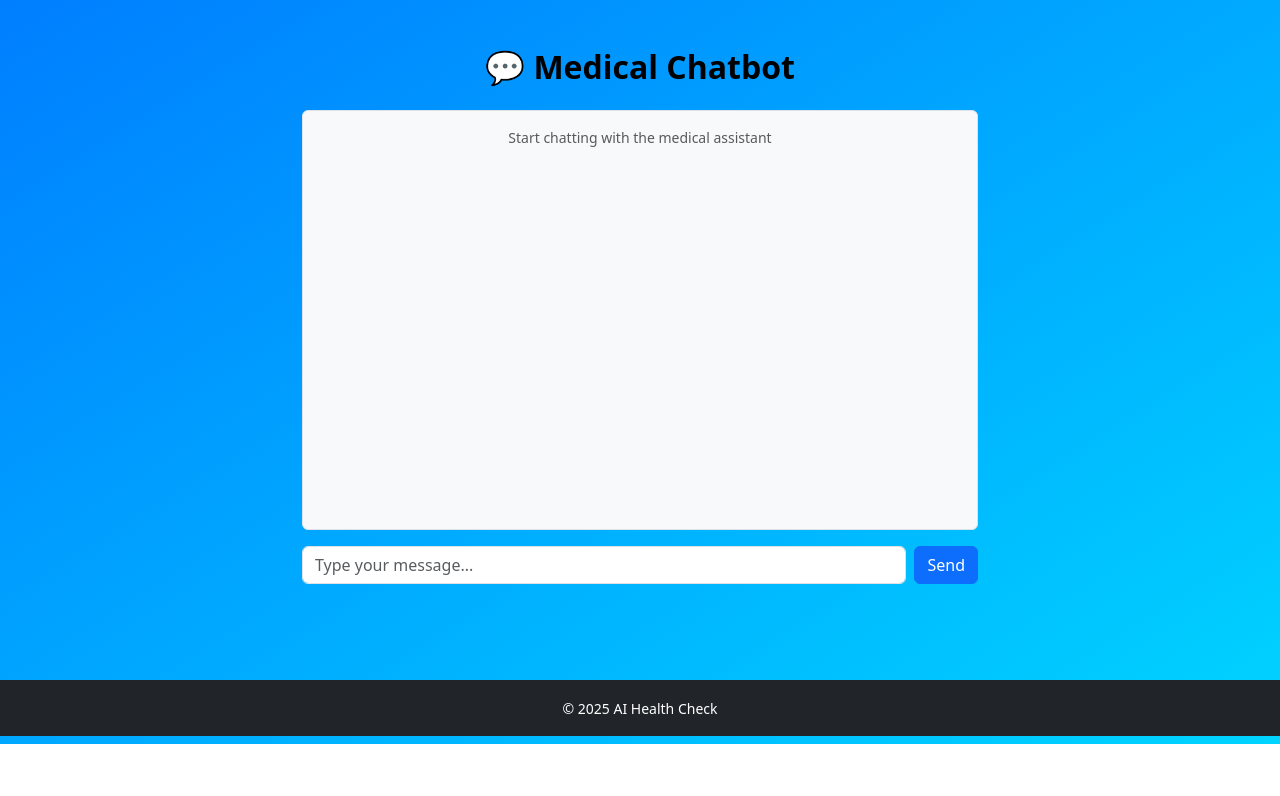
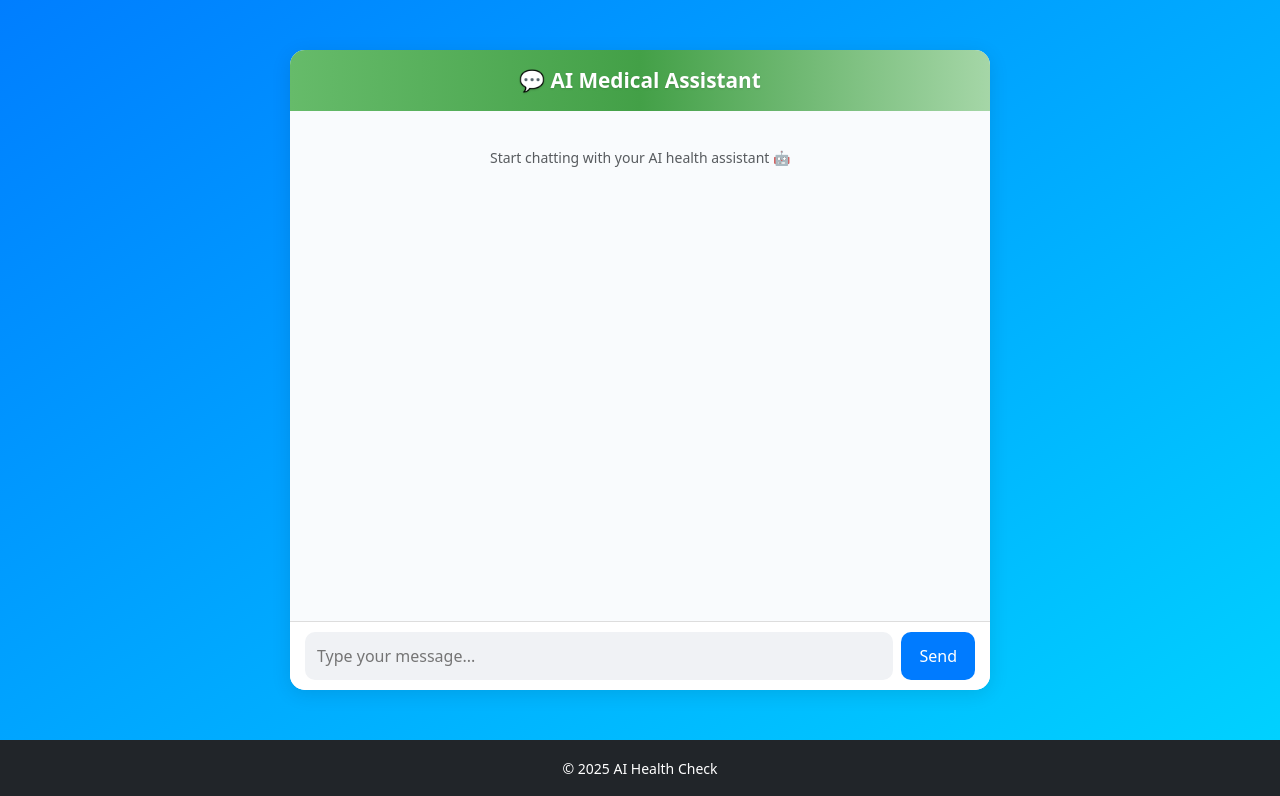
Before and after one commit to Zuhaib-01/AIHealthCheck, a Flask app: page /chatbot in a window 1280 px wide. Shown: the part 56-852 px from the top of the page. Before the commit the page ends 800 px from the top, so only its background shows below. Run offline with Flask 3, Linux system fonts and the light colour scheme; the visitor is signed in with stand-in values (Sample User, id 1).

Commit message:
updated the chatbot ui

```diff
--- a/templates/chatbot.html
+++ b/templates/chatbot.html
@@ -2,16 +2,149 @@
 {% block title %}Chatbot | AI Health Check{% endblock %}
 
 {% block content %}
-<div class="container py-5" style="max-width: 700px;">
-  <h2 class="text-center mb-4 text-black fw-bold">💬 Medical Chatbot</h2>
+<style>
+  /* Chat container styling */
+  .chat-container {
+    max-width: 700px;
+    margin: 50px auto;
+    background: #ffffff;
+    border-radius: 15px;
+    box-shadow: 0 4px 20px rgba(0, 0, 0, 0.1);
+    display: flex;
+    flex-direction: column;
+    height: 80vh;
+  }
 
-  <div id="chat-box" class="border rounded p-3 bg-light" style="height: 420px; overflow-y: auto;">
-    <div class="text-muted small text-center mb-2">Start chatting with the medical assistant</div>
+  /* Chat header */
+  .chat-header {
+    background: linear-gradient(90deg, #66bb6a, #43a047, #a5d6a7);
+    color: white;
+    text-align: center;
+    padding: 15px;
+    border-radius: 15px 15px 0 0;
+    font-weight: bold;
+    font-size: 1.3rem;
+    text-shadow: 0 1px 2px rgba(0, 0, 0, 0.15);
+  }
+
+  /* Chat messages area */
+  #chat-box {
+    flex: 1;
+    padding: 20px;
+    overflow-y: auto;
+    background: #f9fbfd;
+  }
+
+  /* Chat bubbles */
+  .chat-bubble {
+    max-width: 75%;
+    padding: 10px 15px;
+    border-radius: 20px;
+    margin-bottom: 12px;
+    line-height: 1.4;
+    word-wrap: break-word;
+    font-size: 0.95rem;
+  }
+
+  #chat-box {
+    display: flex;
+    flex-direction: column;
+  }
+
+  .chat-bubble.user {
+    background: #007bff;
+    color: white;
+    align-self: flex-end;
+    border-bottom-right-radius: 5px;
+  }
+
+  .chat-bubble.bot {
+    background: #e9ecef;
+    color: #212529;
+    align-self: flex-start;
+    border-bottom-left-radius: 5px;
+  }
+
+  /* Typing indicator */
+  .typing-indicator {
+    display: inline-flex;
+    align-items: center;
+    gap: 4px;
+  }
+
+  .typing-dot {
+    width: 6px;
+    height: 6px;
+    background-color: #999;
+    border-radius: 50%;
+    animation: blink 1s infinite alternate;
+  }
+
+  .typing-dot:nth-child(2) {
+    animation-delay: 0.2s;
+  }
+
+  .typing-dot:nth-child(3) {
+    animation-delay: 0.4s;
+  }
+
+  @keyframes blink {
+    from {
+      opacity: 0.3;
+    }
+
+    to {
+      opacity: 1;
+    }
+  }
+
+  /* Input area */
+  .chat-input {
+    display: flex;
+    border-top: 1px solid #ddd;
+    padding: 10px 15px;
+    background: #ffffff;
+    border-radius: 0 0 15px 15px;
+  }
+
+  .chat-input input {
+    flex: 1;
+    border: none;
+    outline: none;
+    padding: 12px;
+    border-radius: 10px;
+    background: #f0f2f5;
+  }
+
+  .chat-input button {
+    background: #007bff;
+    border: none;
+    color: white;
+    padding: 0 18px;
+    border-radius: 10px;
+    margin-left: 8px;
+    transition: background 0.3s ease;
+  }
+
+  .chat-input button:hover {
+    background: #0056b3;
+  }
+</style>
+
+<div class="chat-container">
+  <div class="chat-header">
+    💬 AI Medical Assistant
   </div>
 
-  <form id="chat-form" class="mt-3 d-flex">
-    <input id="user-input" type="text" class="form-control me-2" placeholder="Type your message..." required>
-    <button class="btn btn-primary" type="submit">Send</button>
+  <div id="chat-box">
+    <div class="text-muted small text-center mt-3">
+      Start chatting with your AI health assistant 🤖
+    </div>
+  </div>
+
+  <form id="chat-form" class="chat-input">
+    <input id="user-input" type="text" placeholder="Type your message..." required>
+    <button type="submit">Send</button>
   </form>
 </div>
 
@@ -21,33 +154,44 @@ document.addEventListener("DOMContentLoaded", () => {
     const input = document.getElementById("user-input");
     const chatBox = document.getElementById("chat-box");
 
+    // Smooth scroll to bottom
+    function scrollToBottom() {
+      chatBox.scrollTo({ top: chatBox.scrollHeight, behavior: "smooth" });
+    }
+
+    // Append message bubble
     function appendMessage(sender, text) {
       const msg = document.createElement("div");
-    msg.className = sender === "user" ? "text-end mb-2" : "text-start mb-2";
-
-    msg.innerHTML = sender === "user"
-      ? `<div class="d-inline-block bg-primary text-white p-2 rounded-3">${text}</div>`
-      : `<div class="d-inline-block bg-white border p-2 rounded-3">${text}</div>`;
-
+      msg.className = `chat-bubble ${sender}`;
+      msg.innerHTML = text;
       chatBox.appendChild(msg);
-    chatBox.scrollTop = chatBox.scrollHeight;
+      scrollToBottom();
     }
 
+    // Show typing indicator
+    function showTypingIndicator() {
+      const typing = document.createElement("div");
+      typing.className = "chat-bubble bot typing-indicator";
+      typing.innerHTML = `
+      <span class="typing-dot"></span>
+      <span class="typing-dot"></span>
+      <span class="typing-dot"></span>
+    `;
+      chatBox.appendChild(typing);
+      scrollToBottom();
+      return typing;
+    }
+
+    // Form submit event
     form.addEventListener("submit", async (e) => {
       e.preventDefault();
       const message = input.value.trim();
       if (!message) return;
 
-    // show user message
       appendMessage("user", message);
       input.value = "";
 
-    // show loading message
-    const loadingMsg = document.createElement("div");
-    loadingMsg.className = "text-start mb-2 text-muted";
-    loadingMsg.textContent = "🤖 Typing...";
-    chatBox.appendChild(loadingMsg);
-    chatBox.scrollTop = chatBox.scrollHeight;
+      const typingIndicator = showTypingIndicator();
 
       try {
         const res = await fetch("/chatbot/message", {
@@ -57,15 +201,15 @@ document.addEventListener("DOMContentLoaded", () => {
         });
 
         const data = await res.json();
-      chatBox.removeChild(loadingMsg);
+        chatBox.removeChild(typingIndicator);
 
         if (data.reply) {
-        appendMessage("bot", data.reply);
+          appendMessage("bot", data.reply.replace(/\n/g, "<br>"));
         } else {
           appendMessage("bot", "⚠️ Sorry, I couldn't generate a response.");
         }
       } catch (err) {
-      chatBox.removeChild(loadingMsg);
+        chatBox.removeChild(typingIndicator);
         appendMessage("bot", "❌ Error connecting to chatbot backend.");
         console.error(err);
       }
```
Lines whose indentation alone changed are shown as unchanged.
